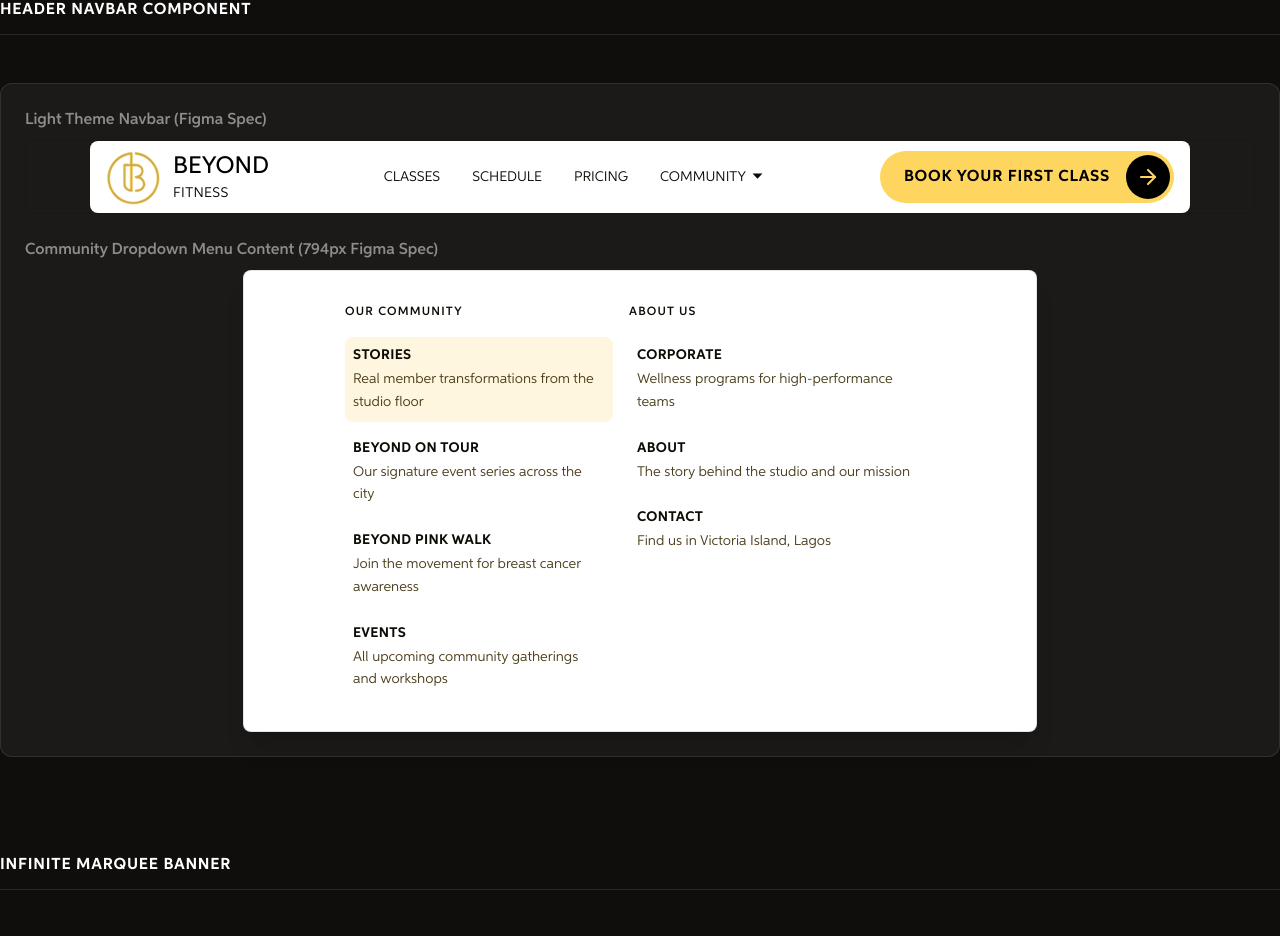
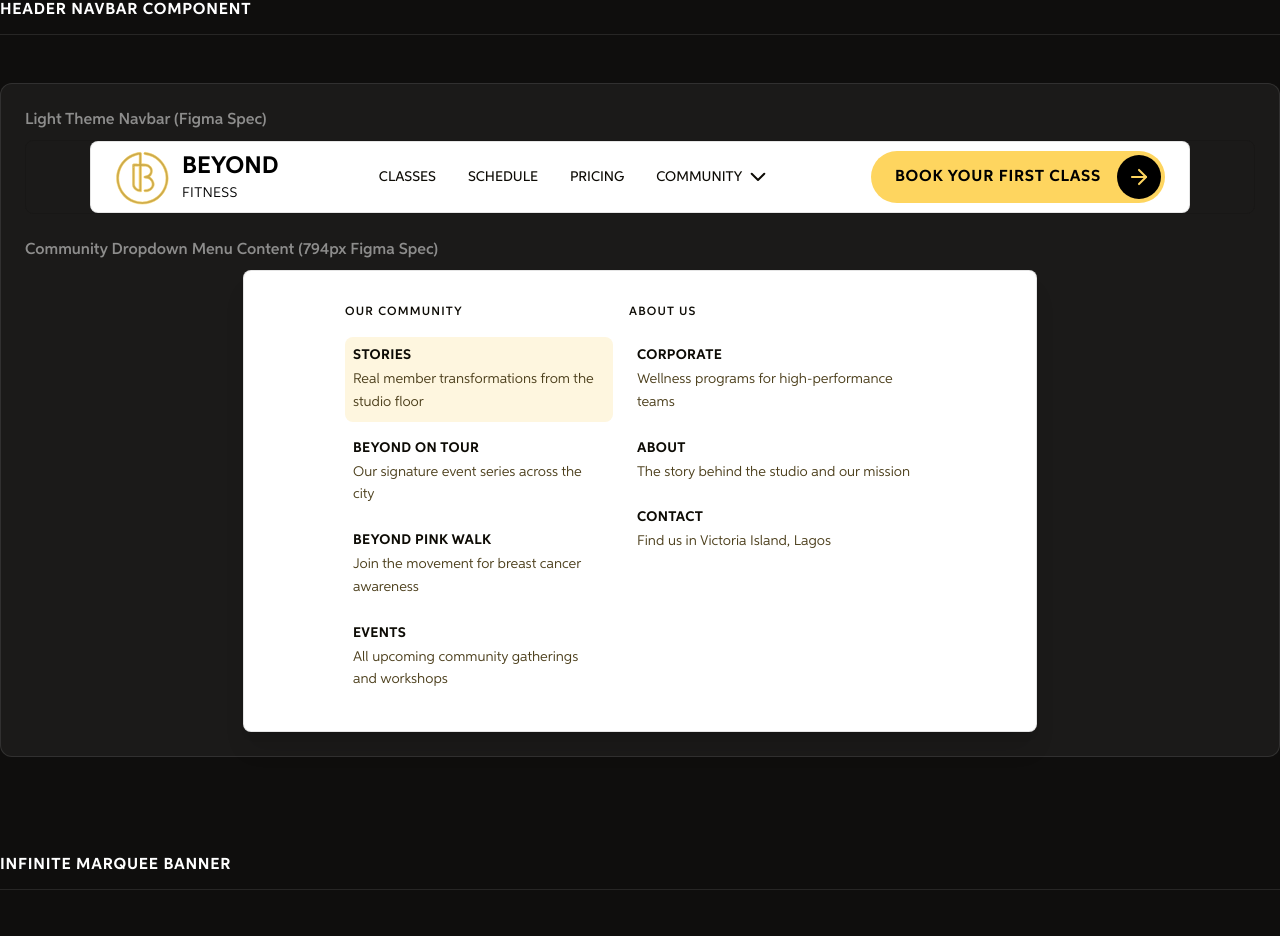
Before and after one commit to mannie55/Beyond-Fitness, a Next.js app: page /design-system in a window 1280 px wide. Shown: the part 3153-4089 px from the top of the page. Built offline with nearby package versions, Linux system fonts and the light colour scheme.

Commit message:
Revert "fix(navbar): align 14 properties to Figma spec — padding, weights, chevron, dropdown gap/border/shadow, item styles"
This reverts commit e2fa9c843efa0d8ffd4b69e21443e211bd8a4335.

```diff
--- a/components/Navbar.tsx
+++ b/components/Navbar.tsx
@@ -30,7 +30,7 @@ export default function Navbar() {
   return (
     <header className="w-full max-w-[1435px] mx-auto px-4 md:px-[64px] h-[72px] flex items-center relative z-50 font-sans text-[#0D0B05]">
       {/* Rounded Navbar Body Card */}
-      <div className="w-full h-full p-[16px] bg-white rounded-lg flex justify-between items-center relative">
+      <div className="w-full h-full px-4 md:px-6 bg-white border border-black/10 rounded-lg flex justify-between items-center relative">
         {/* Brand Logo & Name */}
         <Link href="/" className="flex items-center gap-3 select-none group">
           <div className="w-[55px] h-[55px] relative overflow-hidden flex-shrink-0">
@@ -65,8 +65,8 @@ export default function Navbar() {
               </defs>
             </svg>
           </div>
-          <div className="w-[98px] flex flex-col justify-start items-start font-sans">
-            <span className="text-black text-[24px] font-medium leading-[33.6px]">
+          <div className="flex flex-col justify-start items-start font-sans">
+            <span className="text-black text-[24px] font-bold leading-[33.6px]">
               BEYOND
             </span>
             <span className="text-black text-[14px] font-normal leading-[21px] tracking-wide">
@@ -81,7 +81,7 @@ export default function Navbar() {
             <Link
               key={link.name}
               href={link.href}
-              className="text-[14px] font-normal leading-[21px] transition-colors duration-300 text-[#0D0B05] hover:text-[#CBAA4C]"
+              className="text-[14px] font-medium leading-[21px] transition-colors duration-300 text-[#0D0B05] hover:text-[#CBAA4C]"
             >
               {link.name}
             </Link>
@@ -93,30 +93,33 @@ export default function Navbar() {
             onMouseEnter={() => setIsCommunityDropdownOpen(true)}
             onMouseLeave={() => setIsCommunityDropdownOpen(false)}
           >
-            <button className="flex items-start gap-[2px] text-[14px] font-normal leading-[21px] cursor-pointer transition-colors duration-300 text-[#0D0B05] hover:text-[#CBAA4C] py-2">
+            <button className="flex items-center gap-1 text-[14px] font-medium leading-[21px] cursor-pointer transition-colors duration-300 text-[#0D0B05] hover:text-[#CBAA4C] py-2">
               <span>COMMUNITY</span>
               <svg
-                width="19"
-                height="18"
-                viewBox="0 0 19 18"
+                width="24"
+                height="24"
+                viewBox="0 0 24 24"
                 fill="none"
                 className={`transition-transform duration-200 ${isCommunityDropdownOpen ? "rotate-180" : ""}`}
               >
                 <path
-                  d="M4.51 6.53L9.5 11.87L14.48 6.53"
-                  fill="currentColor"
+                  d="M5.7 8.7L12 15L18.3 8.7"
+                  stroke="currentColor"
+                  strokeWidth="1.99"
+                  strokeLinecap="round"
+                  strokeLinejoin="round"
                 />
               </svg>
             </button>
 
             {/* Community Mega Menu Dropdown (Centered relative to the header) */}
             {isCommunityDropdownOpen && (
-              <div className="absolute top-full left-1/2 -translate-x-1/2 w-[794px] pt-[8px] z-50">
-                <div className="w-full bg-white rounded-lg overflow-hidden">
+              <div className="absolute top-full left-1/2 -translate-x-1/2 w-[794px] pt-[12px] z-50">
+                <div className="w-full bg-white border border-black/10 rounded-lg shadow-[0_10px_30px_rgba(0,0,0,0.08)] overflow-hidden">
                   <div className="w-full px-[64px] py-[32px] flex justify-center items-start gap-[16px] font-sans">
                     {/* Column 1: OUR COMMUNITY */}
                     <div className="flex-1 max-w-[268px] flex flex-col gap-[16px]">
-                      <span className="text-[#0D0B05] text-[12px] font-semibold leading-[18px] tracking-widest uppercase">
+                      <span className="text-[#0D0B05] text-[12px] font-semibold tracking-widest uppercase">
                         OUR COMMUNITY
                       </span>
                       <div className="flex flex-col gap-[8px]">
@@ -125,12 +128,12 @@ export default function Navbar() {
                             key={item.name}
                             href={item.href}
                             onClick={() => setIsCommunityDropdownOpen(false)}
-                            className="group p-[8px] rounded-lg transition-all duration-300 flex flex-col hover:bg-[#FEF6DF]"
+                            className="group p-[8px] rounded-lg transition-all duration-300 flex flex-col gap-0.5 hover:bg-[#FEF6DF]"
                           >
-                            <span className="text-[#0D0B05] text-[14px] font-[550] leading-[21px] uppercase">
+                            <span className="text-[#0D0B05] text-[14px] font-bold tracking-wide uppercase">
                               {item.name}
                             </span>
-                            <span className="text-[#4C3F1C] text-[14px] font-normal leading-[21px]">
+                            <span className="text-dandelion-darkest text-[14px] leading-relaxed">
                               {item.desc}
                             </span>
                           </Link>
@@ -140,7 +143,7 @@ export default function Navbar() {
 
                     {/* Column 2: ABOUT US */}
                     <div className="flex-1 max-w-[306px] flex flex-col gap-[16px]">
-                      <span className="text-[#0D0B05] text-[12px] font-semibold leading-[18px] tracking-widest uppercase">
+                      <span className="text-[#0D0B05] text-[12px] font-semibold tracking-widest uppercase">
                         ABOUT US
                       </span>
                       <div className="flex flex-col gap-[8px]">
@@ -149,12 +152,12 @@ export default function Navbar() {
                             key={item.name}
                             href={item.href}
                             onClick={() => setIsCommunityDropdownOpen(false)}
-                            className="group p-[8px] rounded-lg transition-all duration-300 flex flex-col hover:bg-[#FEF6DF]"
+                            className="group p-[8px] rounded-lg transition-all duration-300 flex flex-col gap-0.5 hover:bg-[#FEF6DF]"
                           >
-                            <span className="text-[#0D0B05] text-[14px] font-[550] leading-[21px] uppercase">
+                            <span className="text-[#0D0B05] text-[14px] font-bold tracking-wide uppercase">
                               {item.name}
                             </span>
-                            <span className="text-[#4C3F1C] text-[14px] font-normal leading-[21px]">
+                            <span className="text-dandelion-darkest text-[14px] leading-relaxed">
                               {item.desc}
                             </span>
                           </Link>
```
